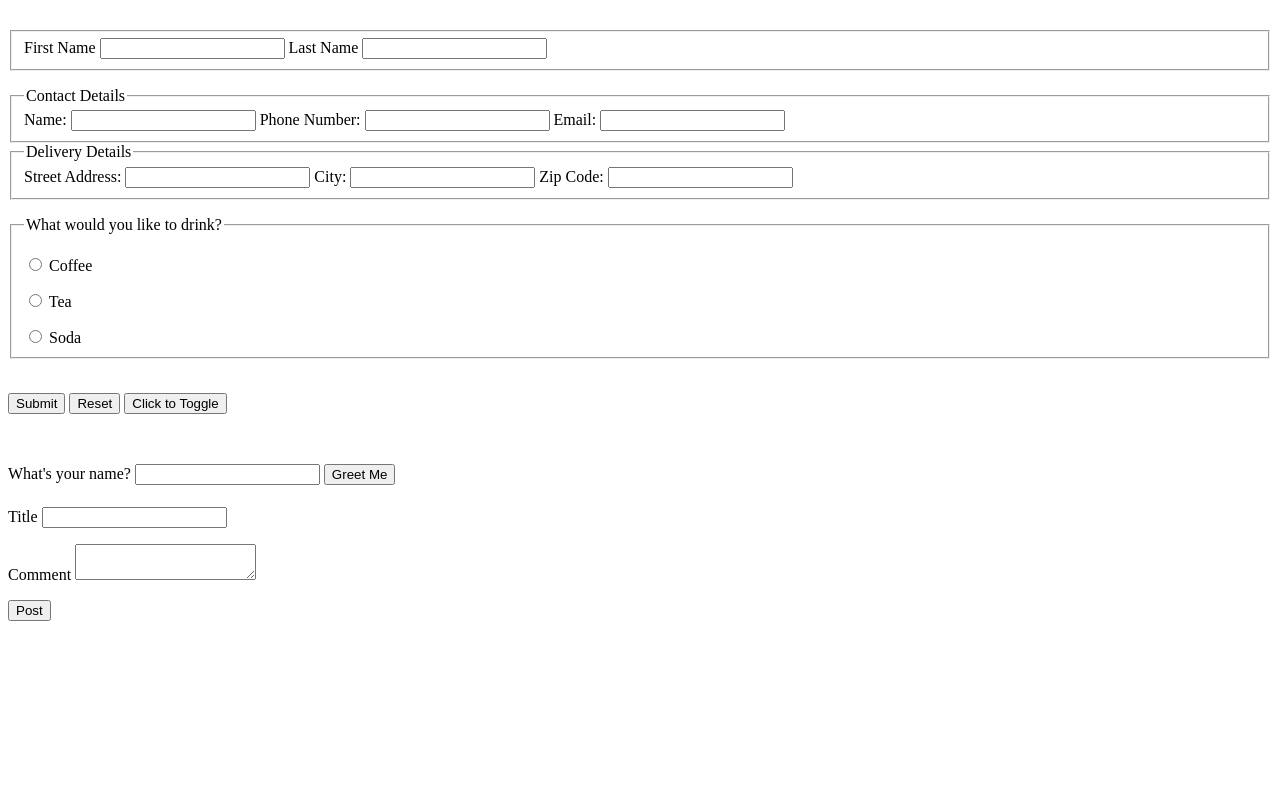
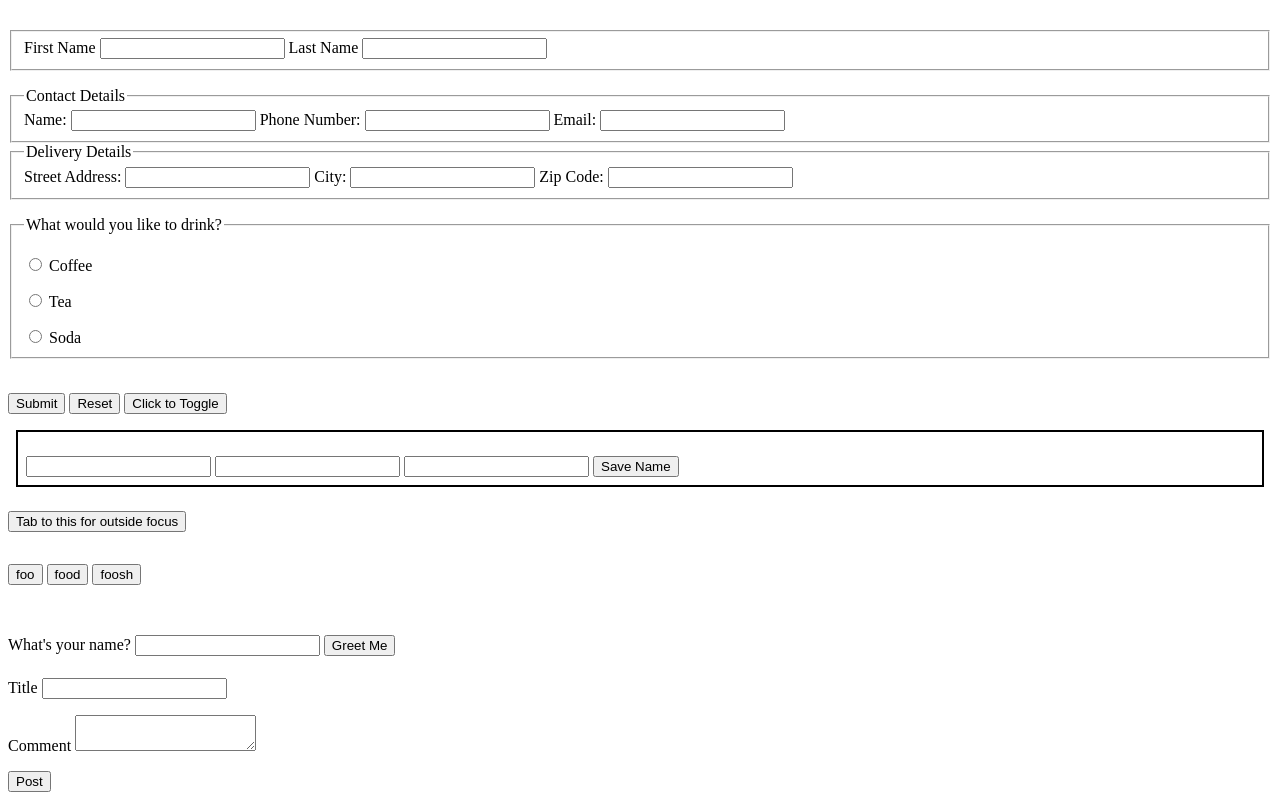
Before and after one commit to manq2010/intermediate-html-css, a plain HTML site: page forms/index.html in a window 1280 px wide. Shown: the part 1336-2136 px from the top of the page. Before the commit the page ends 1965 px from the top, so only its background shows below. Drawn offline with Linux system fonts and the light colour scheme.

Commit message:
Readme files updated

```diff
--- a/forms/css/styles.css
+++ b/forms/css/styles.css
@@ -1,7 +1,25 @@
 button {
-    margin-top: 1rem;
-  }
+  margin-top: 1rem;
+}
 
-  div {
-    margin-top: 1rem;
-  }
+div {
+  margin-top: 1rem;
+}
+
+#check-focus-here {
+  border: 2px solid;
+  padding: 8px;
+  margin: 8px;
+}
+
+.parent {
+  background: white
+}
+
+.parent:focus-within {
+  background: red
+}
+
+.parent:focus-within button:not(:focus) {
+  opacity: .5
+}
--- a/forms/index.html
+++ b/forms/index.html
@@ -227,6 +227,26 @@
         <button type="button">Click to Toggle</button>
 
 
+        <div>
+            <div id="check-focus-here">
+                <input id="first-name" type="text" />
+                <input id="middle-name" type="text" />
+                <input id="last-name" type="text" />
+                <button type="button">Save Name</button>
+              </div>
+
+              <button type="button">Tab to this for outside focus</button>
+        </div>
+
+        <div>
+            <div class="parent">
+                <button>foo</button>
+                <button>food</button>
+                <button>foosh</button>
+              </div>
+        </div>
+
+
     </form>
 
     <br>
@@ -236,6 +256,8 @@
         <input type="text" id="username">
         <button class="greet-btn">Greet Me</button>
     </div>
+
+
 
     <h1 class="greeting"></h1>
 
--- a/forms/js/index.js
+++ b/forms/js/index.js
@@ -33,3 +33,15 @@ if (req.xhr || req.headers.accept.indexOf('json') !== -1) {
 } else {
     // return HTML
 }
+
+
+const elm = document.getElementById('check-focus-here')
+elm.addEventListener('focusin', (event) => {
+  console.log(event.target, event.relatedTarget)
+  // console.log(elm.contains(event.relatedTarget))
+})
+
+elm.addEventListener('focusout', (event) => {
+  console.log(event.target, event.relatedTarget)
+  console.log(elm.contains(event.relatedTarget))
+})
```
Also changed, not shown: README.md, emmet/README.md, forms/README.md, tables/README.md.
